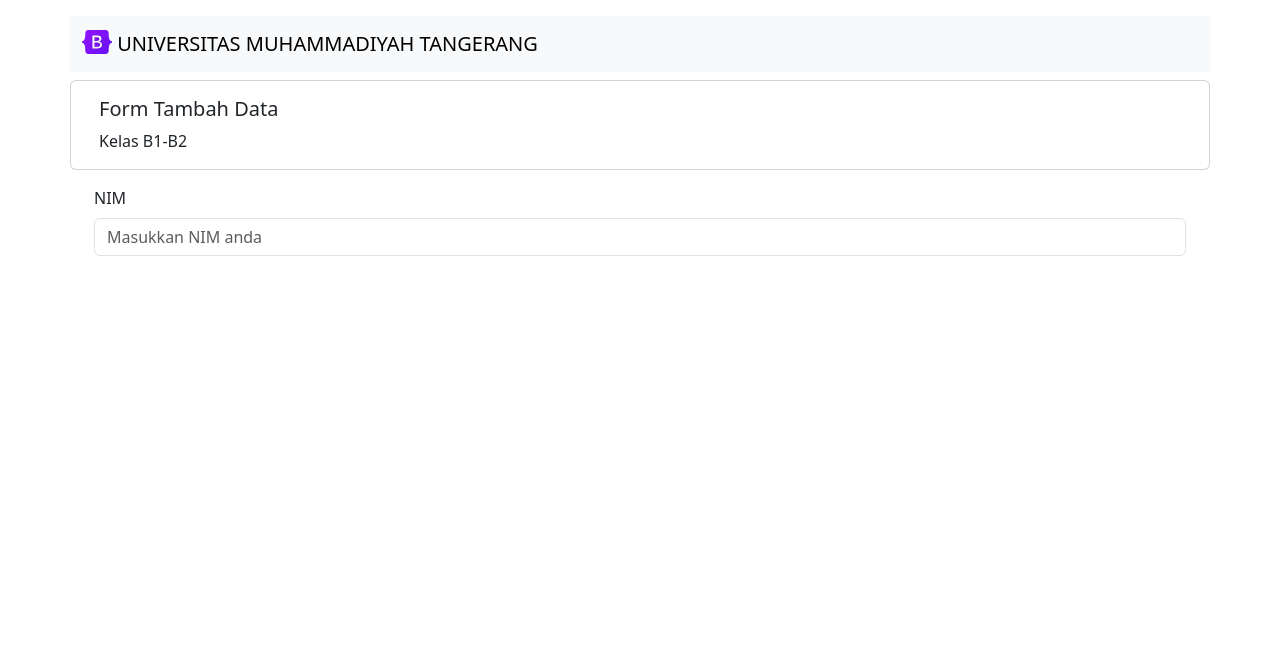
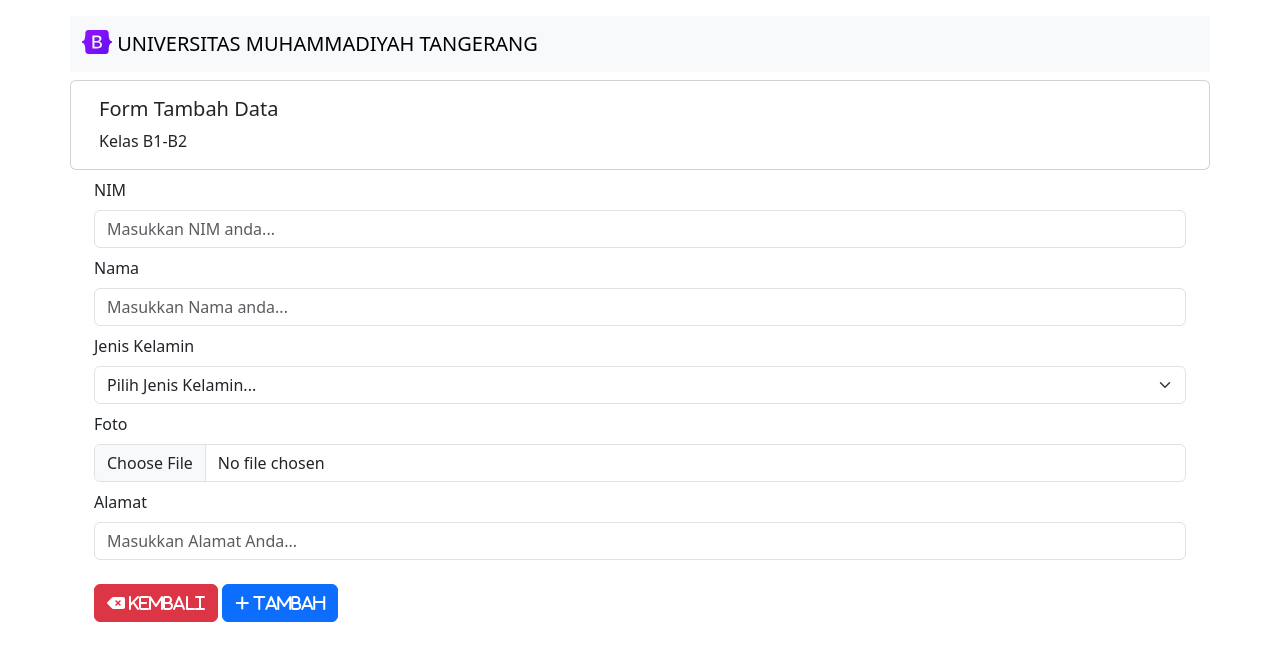
Before and after one commit to Muhless/DATA-MAHASISWA, a PHP site: page /tambah-data.php in a window 1280 px wide. Shown: the top 661 px of the page. Run offline with PHP 8.4, Linux system fonts and the light colour scheme; some libraries are stand-ins or nearby versions.

Commit message:
fungsi tambah data mahasiswa

```diff
--- a/config/controller.php
+++ b/config/controller.php
@@ -1,5 +1,6 @@
 <?php
-function select($query){
+function select($query)
+{
     global $db;
 
     $result = mysqli_query($db, $query);
@@ -10,3 +11,72 @@ function select($query){
     }
     return $rows;
 }
+
+
+// fungsi tambah data
+function tambah_data($post)
+{
+    global $db;
+
+    $nim            = strip_tags($post['nim']);
+    $nama           = strip_tags($post['nama']);
+    $jenis_kelamin  = strip_tags($post['jenis_kelamin']);
+    $foto           = upload_file();
+    $alamat         = strip_tags($post['alamat']);
+
+
+    // check upload foto
+    if (!$foto) {
+        return false;
+    }
+
+    $query = "INSERT INTO kelas_b VALUES (null, '$nim', '$nama', '$jenis_kelamin', '$foto', '$alamat');";
+
+    mysqli_query($db, $query);
+
+    return mysqli_affected_rows($db);
+}
+
+
+// fungsi upload file
+function upload_file()
+{
+    global $db;
+
+    $namaFile           = $_FILES['foto']['name'];
+    $ukuranFile         = $_FILES['foto']['size'];
+    $error              = $_FILES['foto']['error'];
+    $tmpname            = $_FILES['foto']['tmp_name'];
+
+    // check file yang duipload
+    $ekstensifileValid   = ['jpg', 'jpeg', 'png'];
+    $ekstensifile        = explode('.', $namaFile);
+    $ekstensifile        = strtolower(end($ekstensifile));
+
+    // check format ekstensi file
+    if (!in_array($ekstensifile, $ekstensifileValid)) {
+        echo "<script>
+            alert('Format File Tidak Valid');
+            document.location.href = 'tambah-data.php';
+            </script>";
+        die();
+    }
+
+    // check ukuran file <2MB
+    if ($ukuranFile > 2048000) {
+        echo "<script>
+                alert('File Melebihi Batas Maximum 2MB');
+                document.location.href = 'tambah-data.php';
+                </script>";
+        die();
+    }
+
+    // generate nama file baru
+    $namaFileBaru   = uniqid();
+    $namaFileBaru   .= '.';
+    $namaFileBaru   .= $ekstensifile;
+
+    // pindahkan hasil upload ke folder
+    move_uploaded_file($tmpname, 'assets/img/' . $namaFileBaru);
+    return $namaFileBaru;
+}
--- a/tambah-data.php
+++ b/tambah-data.php
@@ -3,6 +3,20 @@ $title = "Form Tambah Data";
 
 include "layout/header.php";
 
+
+if(isset($_POST['tambah'])){
+    if (tambah_data($_POST) > 0 ){
+        echo "<script>
+            alert('Data berhasil ditambahkan');
+            document.location.href = 'index.php';
+            </script>";
+    } else {
+        echo "<script>
+            alert('Data gagal ditambahkan');
+            document.location.href = 'index.php';
+            </script>";
+    }
+}
 
 ?>
 
@@ -13,14 +27,47 @@ include "layout/header.php";
     </div>
 </div>
 
-<div class="container mt-3">
+<div class="container mt-2">
     <form action="" method="post" enctype="multipart/form-data">
 
-        <div class="container mt-3">
+        <div class="container mt-2">
             <label for="nim" class="form-label">NIM</label>
-            <input type="text" class="form-control" id="nim" name="nim" placeholder="Masukkan NIM anda">
+            <input type="number" class="form-control" id="nim" name="nim" placeholder="Masukkan NIM anda..." required>
         </div>
 
+        <div class="container mt-2">
+            <label for="nama" class="form-label">Nama</label>
+            <input type="nama" class="form-control" id="nama" name="nama" placeholder="Masukkan Nama anda..." required>
+        </div>
+
+        <div class="container mt-2">
+            <label for="jenis_kelamin" class="form-label">Jenis Kelamin</label>
+            <select name="jenis_kelamin" class="form-select" id="jenis_kelamin" required>
+                <option value="">Pilih Jenis Kelamin...</option>
+                <option value="1">Laki-Laki</option>
+                <option value="2">Perempuan</option>
+            </select>
+        </div>
+
+        <div class="container mt-2">
+            <label for="foto" class="form-label">Foto</label>
+            <input type="file" class="form-control" id="foto" name="foto" required>
+        </div>
+
+        <div class="container mt-2">
+            <label for="alamat" class="form-label">Alamat</label>
+            <input type="text" class="form-control" id="alamat" name="alamat" placeholder="Masukkan Alamat Anda..." required>
+        </div>
+
+
+        <div class="container mt-4">
+            <a href="index.php" class="btn btn-danger" ><i class="fa-solid fa-delete-left"> Kembali</i></a>
+            <button class="btn btn-primary" name="tambah" ><i class="fa-solid fa-plus"> Tambah</i></button>
+        </div>
     </form>
 
 </div>
+
+<?php
+include "layout/footer.php"
+?>
```
Also changed, not shown: assets/img/64366d19b1779.jpg (added), assets/img/643670d021d3d.jpg (added).
